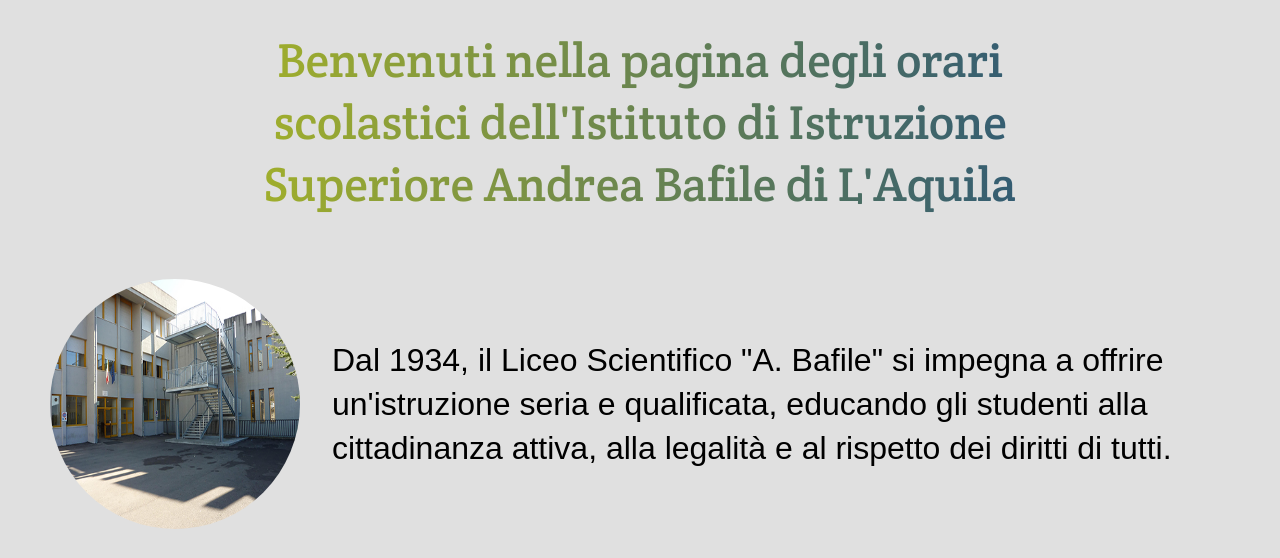
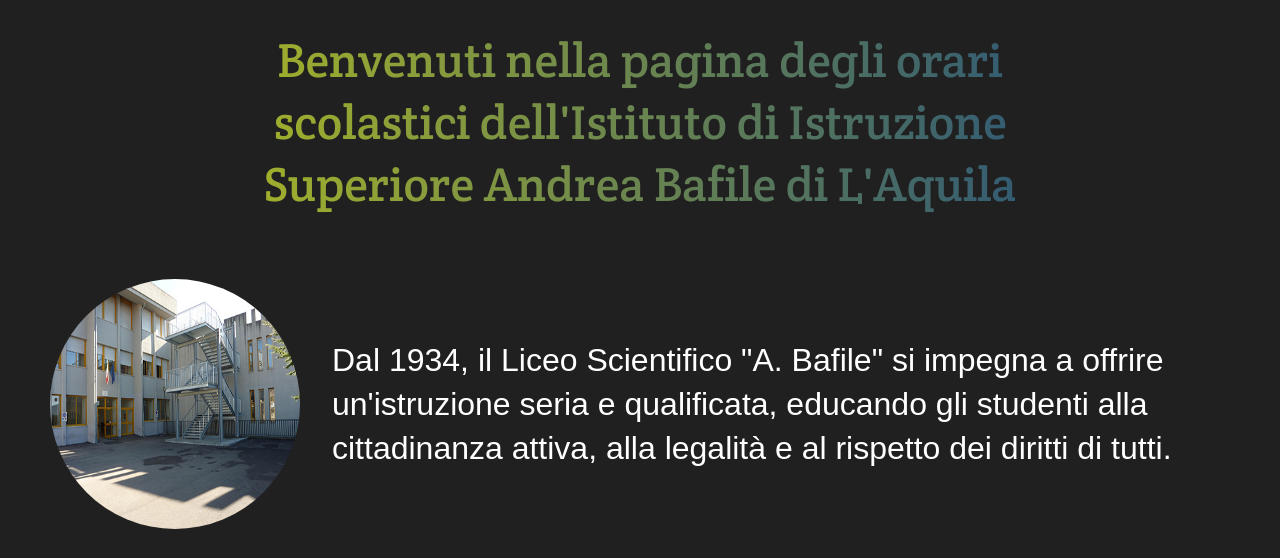
Before and after one commit to DTrombett/school-projects, a website: page Orario Scuola/index.html in a window 1280 px wide. Shown: the part 166-724 px from the top of the page. Drawn offline with Linux system fonts and the dark colour scheme.

Commit message:
tema scuro aggiunto

```diff
--- a/Orario Scuola/style.css
+++ b/Orario Scuola/style.css
@@ -294,6 +294,13 @@
 	}
 }
 
+@media (prefers-color-scheme: dark) {
+	body {
+		--background-color: #202020;
+		--embed-color: #272727;
+		--text-color: #ffffff;
+	}
+}
 @media screen and (max-width: 768px) {
 	/* Stile per tablet e desktop */
 	.active {
```
